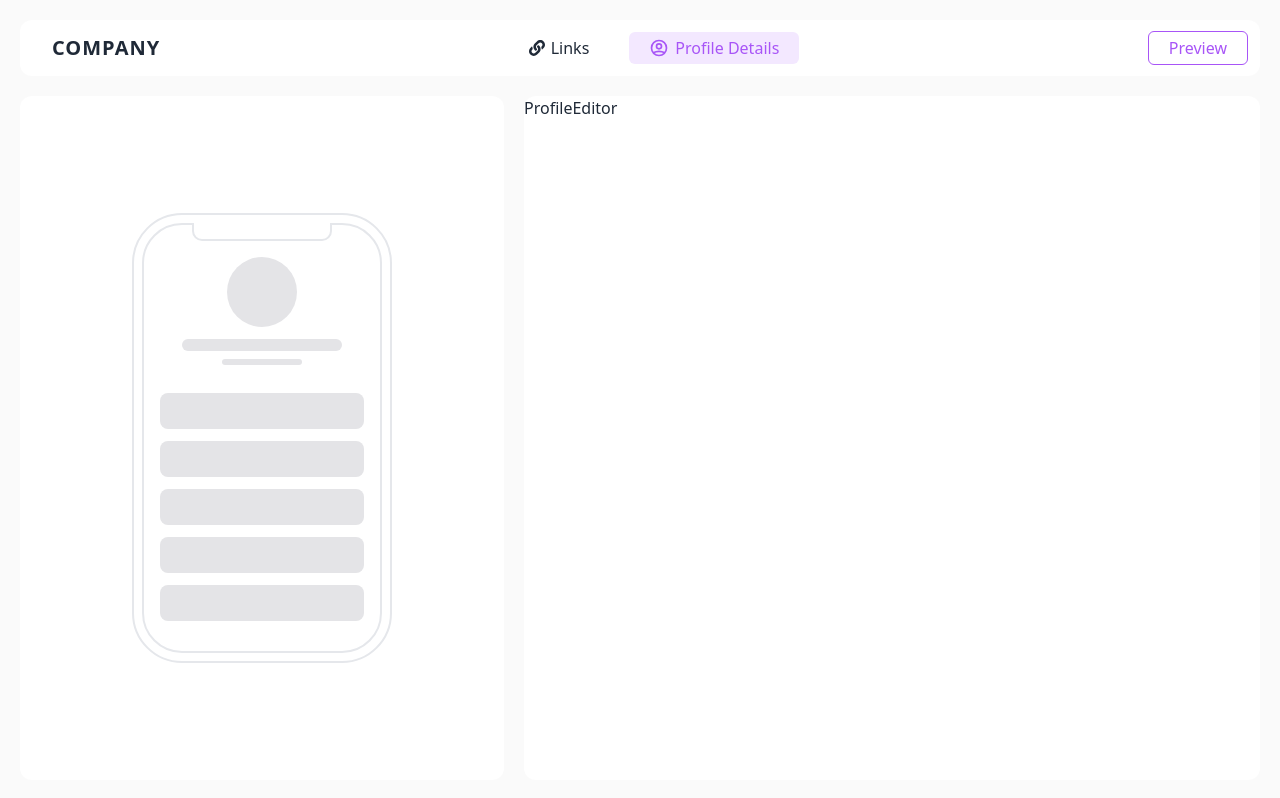
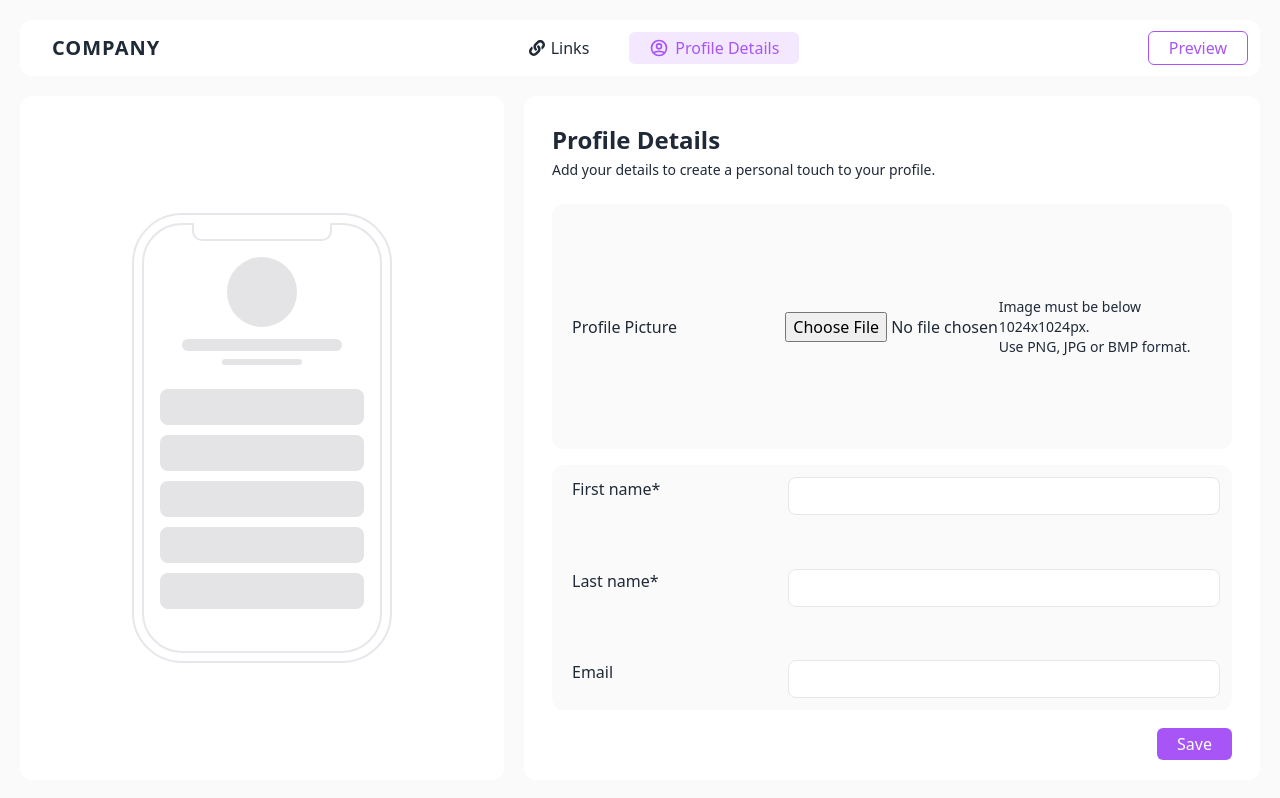
Before and after one commit to Rakibul-98/kahf_assignment, a React (Vite) app: page /profile-editor in a window 1280 px wide. Built offline with nearby package versions, Linux system fonts and the light colour scheme.

Commit message:
edit profile and show it on mockup done

```diff
--- a/src/Home/Home.jsx
+++ b/src/Home/Home.jsx
@@ -7,9 +7,14 @@ import { useState } from 'react'
 export default function Home() {
 
     const [linkData, setLinkData] = useState([]);
+    const [profileData, setProfileData] = useState([]);
 
     const handleLinkDataChange = (newData) =>{
         setLinkData((prevData) => [...prevData, ...newData]);
+    };
+
+    const handleProfileDataChange = (newData) => {
+        setProfileData(newData);
     };
 
     return (
@@ -17,10 +22,10 @@ export default function Home() {
             <NavBar/>
             <div className='relative flex-1 grid grid-cols-5 gap-5'>
                 <div className='col-span-2 flex justify-center bg-white items-center rounded-xl'>
-                    <MobileMockup linkData={linkData}/>
+                    <MobileMockup profileData={profileData} linkData={linkData}/>
                 </div>
                 <div className="col-span-3 rounded-xl bg-white">
-                    <Outlet context={{ handleLinkDataChange }} />
+                    <Outlet context={{ handleLinkDataChange, handleProfileDataChange }} />
                 </div>
             </div>
         </div>
--- a/src/Home/components/LinkEditor/LinkEditor.jsx
+++ b/src/Home/components/LinkEditor/LinkEditor.jsx
@@ -56,7 +56,7 @@ export default function LinkEditor() {
                         />
                     ))}
 
-                    <input className='absolute bottom-5 right-7 rounded-md font-medium cursor-pointer hover:bg-purple-700 bg-purple-500 text-white py-1 px-5' type="submit" />
+                    <input className='absolute bottom-5 right-7 rounded-md font-medium cursor-pointer hover:bg-purple-700 bg-purple-500 text-white py-1 px-5' type="submit" value="Save" />
                 </form>
             </div>
         </div >
--- a/src/Home/components/MobileMockup/MobileMockup.jsx
+++ b/src/Home/components/MobileMockup/MobileMockup.jsx
@@ -3,7 +3,9 @@ import LinkSkeleton from './LinkSkeleton/LinkSkeleton'
 import { TbBrandGithubFilled } from 'react-icons/tb';
 import { FaArrowRight, FaFacebookSquare, FaInstagramSquare, FaLinkedin, FaYoutube } from 'react-icons/fa';
 
-export default function MobileMockup({ linkData }) {
+export default function MobileMockup({ linkData, profileData }) {
+
+  console.log(profileData);
 
   const totalSkeletons = 5;
   const displayedLinks = linkData.slice(0, totalSkeletons);
@@ -37,9 +39,9 @@ export default function MobileMockup({ linkData }) {
         <div className='notch absolute w-[140px] h-[18px] left-1/2 transform -translate-x-1/2 top-2 rounded-b-[10px] border-2 border-t-0 bg-white' />
         <div className='mobile-inner p-4 pt-8 h-full border-2 rounded-[40px] bg-transparent'>
           <div>
-            <ProfileSkeleton />
+            <ProfileSkeleton profileData={profileData} />
           </div>
-          <div className='mt-7 space-y-3 h-[230px] scrollable'>
+          <div className='mt-6 space-y-[10px] h-[230px] scrollable'>
             {displayedLinks.map((link) => (
               <div key={link.id} className={`link-item ${platformData[link.platform]?.bgColor || 'bg-gray-300'} h-9 rounded-lg flex items-center px-4`}>
                 <div className='flex items-center w-full justify-between text-white'>
--- a/src/Home/components/MobileMockup/ProfileSkeleton/ProfileSkeleton.jsx
+++ b/src/Home/components/MobileMockup/ProfileSkeleton/ProfileSkeleton.jsx
@@ -1,12 +1,28 @@
+export default function ProfileSkeleton({ profileData }) {
 
-export default function ProfileSkeleton() {
     return (
-        <div className="">
-            <div className="flex gap-2 flex-col items-center">
-                <div className=" bg-zinc-200 h-[70px] w-[70px] rounded-full"></div>
-                <div className="bg-zinc-200 h-3 w-40 rounded-lg mt-1"></div>
-                <div className="bg-zinc-200 h-[6px] w-20 rounded-lg"></div>
-            </div>
+        <div className="flex gap-2 flex-col items-center">
+            {profileData.profilePicture ? (
+                <div className="bg-zinc-200 h-[70px] w-[70px] rounded-full">
+                    <img
+                        src={URL.createObjectURL(profileData.profilePicture)}
+                        alt="Profile"
+                        className="h-full w-full object-cover rounded-full border-4 border-violet-500"
+                    />
+                </div>
+            ) : (
+                <div className="bg-zinc-200 h-[70px] w-[70px] rounded-full"></div>
+            )}
+            {
+                profileData.fName && profileData.lName ? (
+                    <h3 className="text-lg font-medium">{profileData.fName} {profileData.lName}</h3>
+                ) : (<div className="bg-zinc-200 h-3 w-40 rounded-lg mt-1"></div>)
+            }
+            {
+                profileData.email ? (
+                    <p className="text-sm -mt-1">{profileData.email}</p>
+                ) : (<div className="bg-zinc-200 h-[6px] w-20 rounded-lg"></div>)
+            }
         </div>
-    )
+    );
 }
--- a/src/Home/components/ProfileEditor/ProfileEditor.jsx
+++ b/src/Home/components/ProfileEditor/ProfileEditor.jsx
@@ -1,11 +1,50 @@
-import React from 'react'
-import PageTitle from '../../../PageTitle/PageTitle'
+import React from 'react';
+import PageTitle from '../../../PageTitle/PageTitle';
+import { useForm } from 'react-hook-form';
+import { useOutletContext } from 'react-router-dom';
 
 export default function ProfileEditor() {
+    const { register, handleSubmit, reset } = useForm();
+    const { handleProfileDataChange } = useOutletContext();
+
+    const onSubmit = (data) => {
+        const profileData = {
+            ...data,
+            profilePicture: data.profilePicture.length > 0 ? data.profilePicture[0] : null,
+        };
+        handleProfileDataChange(profileData);
+        reset();
+    };
+
+    const inputFields = [
+        { label: 'First name*', type: 'text', registerKey: 'fName' },
+        { label: 'Last name*', type: 'text', registerKey: 'lName' },
+        { label: 'Email', type: 'email', registerKey: 'email' },
+    ];
+
     return (
-        <div>
+        <div className='p-7'>
             <PageTitle title="Home - Edit profile" />
-            ProfileEditor
+            <div>
+                <h3 className='text-2xl font-bold'>Profile Details</h3>
+                <p className='text-sm mt-1'>Add your details to create a personal touch to your profile.</p>
+            </div>
+            <form onSubmit={handleSubmit(onSubmit)} className='h-[calc(100vh-310px)] mt-6 space-y-4'>
+                <div className='h-1/2 bg-[#FAFAFA] rounded-xl grid grid-cols-3 items-center px-5'>
+                    <p>Profile Picture</p>
+                    <input type="file" {...register('profilePicture')} />
+                    <p className='text-sm'>Image must be below 1024x1024px. <br />Use PNG, JPG or BMP format.</p>
+                </div>
+                <div className='h-1/2 bg-[#FAFAFA] rounded-xl grid content-between ps-5 p-3'>
+                    {inputFields.map(({ label, type, registerKey }, index) => (
+                        <div className='grid grid-cols-3' key={index}>
+                            <p>{label}</p>
+                            <input className='col-span-2 border rounded-lg py-2 px-3 outline-none text-sm' type={type} {...register(registerKey)} />
+                        </div>
+                    ))}
+                </div>
+                <input className='absolute bottom-5 right-7 rounded-md font-medium cursor-pointer hover:bg-purple-700 bg-purple-500 text-white py-1 px-5' type="submit" value="Save" />
+            </form>
         </div>
-    )
+    );
 }
```
